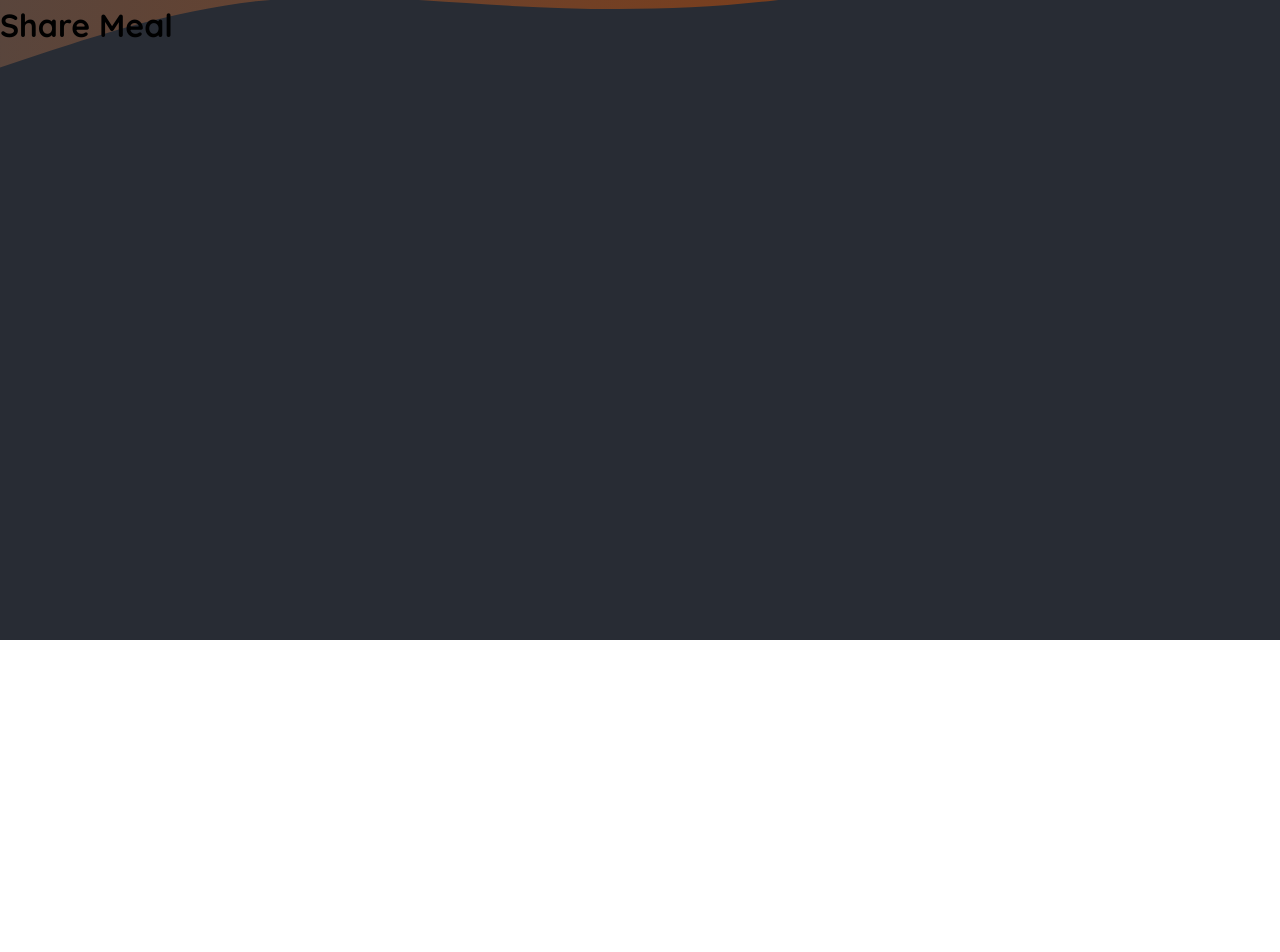
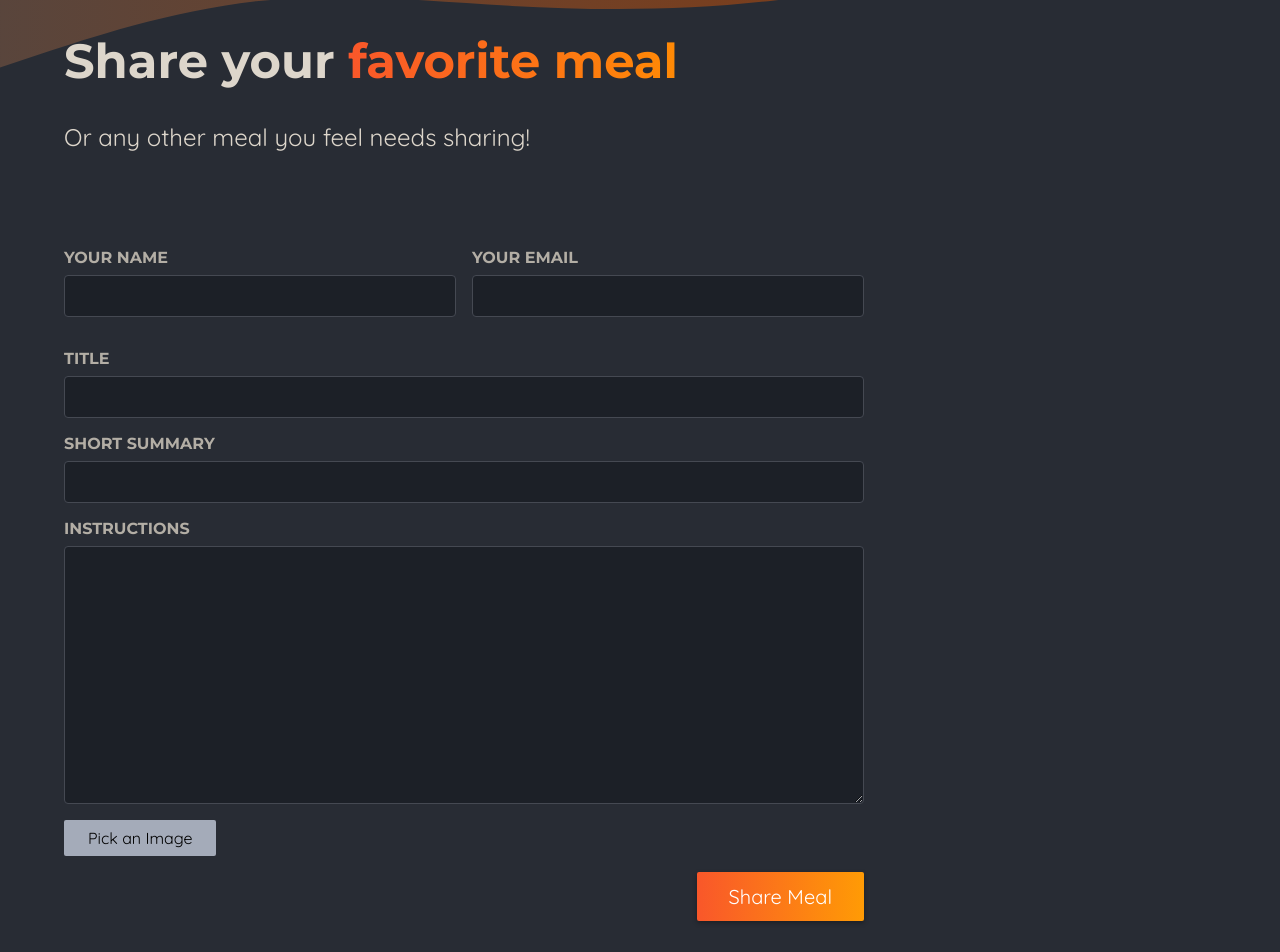
Before and after one commit to aldo-leka/foodies-next-app, a Next.js app: page /meals/share in a window 1280 px wide. Shown: the part 160-1112 px from the top of the page. Before the commit the page ends 800 px from the top, so only its background shows below. Built offline with nearby package versions, Linux system fonts and the light colour scheme.

Commit message:
Lesson 458 - Add image-picker and share-details page

```diff
--- a/app/meals/share/page.js
+++ b/app/meals/share/page.js
@@ -1,5 +1,50 @@
+import classes from './page.module.css';
+import ImagePicker from "@/components/meals/image-picker";
+
 export default function ShareMealPage() {
     return (
-        <h1>Share Meal</h1>
+        <>
+            <header className={classes.header}>
+                <h1>
+                    Share your <span className={classes.highlight}>favorite meal</span>
+                </h1>
+                <p>Or any other meal you feel needs sharing!</p>
+            </header>
+            <main className={classes.main}>
+                <form className={classes.form}>
+                    <div className={classes.row}>
+                        <p>
+                            <label htmlFor="name">Your name</label>
+                            <input type="text" id="name" name="name" required />
+                        </p>
+                        <p>
+                            <label htmlFor="email">Your email</label>
+                            <input type="email" id="email" name="email" required />
+                        </p>
+                    </div>
+                    <p>
+                        <label htmlFor="title">Title</label>
+                        <input type="text" id="title" name="title" required />
+                    </p>
+                    <p>
+                        <label htmlFor="summary">Short Summary</label>
+                        <input type="text" id="summary" name="summary" required />
+                    </p>
+                    <p>
+                        <label htmlFor="instructions">Instructions</label>
+                        <textarea
+                            id="instructions"
+                            name="instructions"
+                            rows="10"
+                            required
+                        ></textarea>
+                    </p>
+                    <ImagePicker />
+                    <p className={classes.actions}>
+                        <button type="submit">Share Meal</button>
+                    </p>
+                </form>
+            </main>
+        </>
     );
 }
--- /dev/null
+++ b/app/meals/share/page.module.css
@@ -0,0 +1,98 @@
+.header {
+    gap: 3rem;
+    margin: 3rem auto 5rem auto;
+    width: 90%;
+    max-width: 75rem;
+    color: #ddd6cb;
+    font-size: 1.5rem;
+}
+
+.header h1 {
+    font-family: 'Montserrat', sans-serif;
+}
+
+.highlight {
+    background: linear-gradient(90deg, #f9572a, #ff8a05);
+    background-clip: text;
+    -webkit-background-clip: text;
+    -webkit-text-fill-color: transparent;
+}
+
+.main {
+    width: 90%;
+    max-width: 75rem;
+    margin: 3rem auto;
+    color: white;
+}
+
+.form {
+    max-width: 50rem;
+}
+
+.form label {
+    display: block;
+    margin-bottom: 0.5rem;
+    font-size: 1rem;
+    font-family: 'Montserrat', sans-serif;
+    text-transform: uppercase;
+    color: #b3aea5;
+    font-weight: bold;
+}
+
+.form input,
+.form textarea {
+    display: block;
+    width: 100%;
+    padding: 0.5rem 1rem;
+    border-radius: 4px;
+    border: 1px solid #454952;
+    background: #1c2027;
+    font-size: 1.25rem;
+    font-family: 'Montserrat', sans-serif;
+    color: #ddd6cb;
+}
+
+.form input:focus,
+.form textarea:focus {
+    outline-color: #f99f2a;
+    background-color: #1f252d;
+}
+
+.row {
+    display: flex;
+    gap: 1rem;
+}
+
+.row p {
+    width: 100%;
+}
+
+.actions {
+    text-align: right;
+}
+
+.actions button {
+    border: 0;
+    padding: 0.75rem 2rem;
+    background: linear-gradient(90deg, #f9572a, #ff9b05);
+    border: none;
+    color: #ffffff;
+    border-radius: 2px;
+    cursor: pointer;
+    font: inherit;
+    font-size: 1.25rem;
+    box-shadow: 0 2px 5px rgba(0, 0, 0, 0.3);
+}
+
+.actions button:hover,
+.actions button:focus {
+    background: linear-gradient(90deg, #fd4715, #f9b241);
+}
+
+.actions button:disabled,
+.actions button:hover:disabled,
+.actions button:focus:disabled {
+    background: #ccc;
+    color: #979797;
+    cursor: not-allowed;
+}
--- /dev/null
+++ b/components/meals/image-picker.js
@@ -0,0 +1,37 @@
+'use client';
+
+import classes from './image-picker.module.css';
+import {useRef} from "react";
+
+export default function ImagePicker({label, name}) {
+    const imageInput = useRef();
+
+    function handlePickClick() {
+        imageInput.current.click();
+    }
+
+    return (
+        <div className={classes.picker}>
+            <label htmlFor={name}>
+                {label}
+            </label>
+            <div className={classes.controls}>
+                <input
+                    className={classes.input}
+                    type="file"
+                    id={name}
+                    accept="image/png, image/jpeg"
+                    name={name}
+                    ref={imageInput}
+                />
+                <button
+                    className={classes.button}
+                    type="button"
+                    onClick={handlePickClick}
+                >
+                    Pick an Image
+                </button>
+            </div>
+        </div>
+    );
+}
--- /dev/null
+++ b/components/meals/image-picker.module.css
@@ -0,0 +1,45 @@
+.controls {
+    display: flex;
+    align-items: flex-start;
+    gap: 1.5rem;
+    margin-bottom: 1rem;
+}
+
+.picker .input {
+    display: none;
+}
+
+.picker .button {
+    border: 0;
+    padding: 0.5rem 1.5rem;
+    background: #a4abb9;
+    border-radius: 2px;
+    cursor: pointer;
+    font: inherit;
+}
+
+.picker .button:hover,
+.picker .button:focus {
+    background: #b3b9c6;
+}
+
+.preview {
+    width: 10rem;
+    height: 10rem;
+    border: 2px solid #a4abb9;
+    display: flex;
+    justify-content: center;
+    align-items: center;
+    text-align: center;
+    color: #a4abb9;
+    position: relative;
+}
+
+.preview p {
+    margin: 0;
+    padding: 1rem;
+}
+
+.preview img {
+    object-fit: cover;
+}
```
